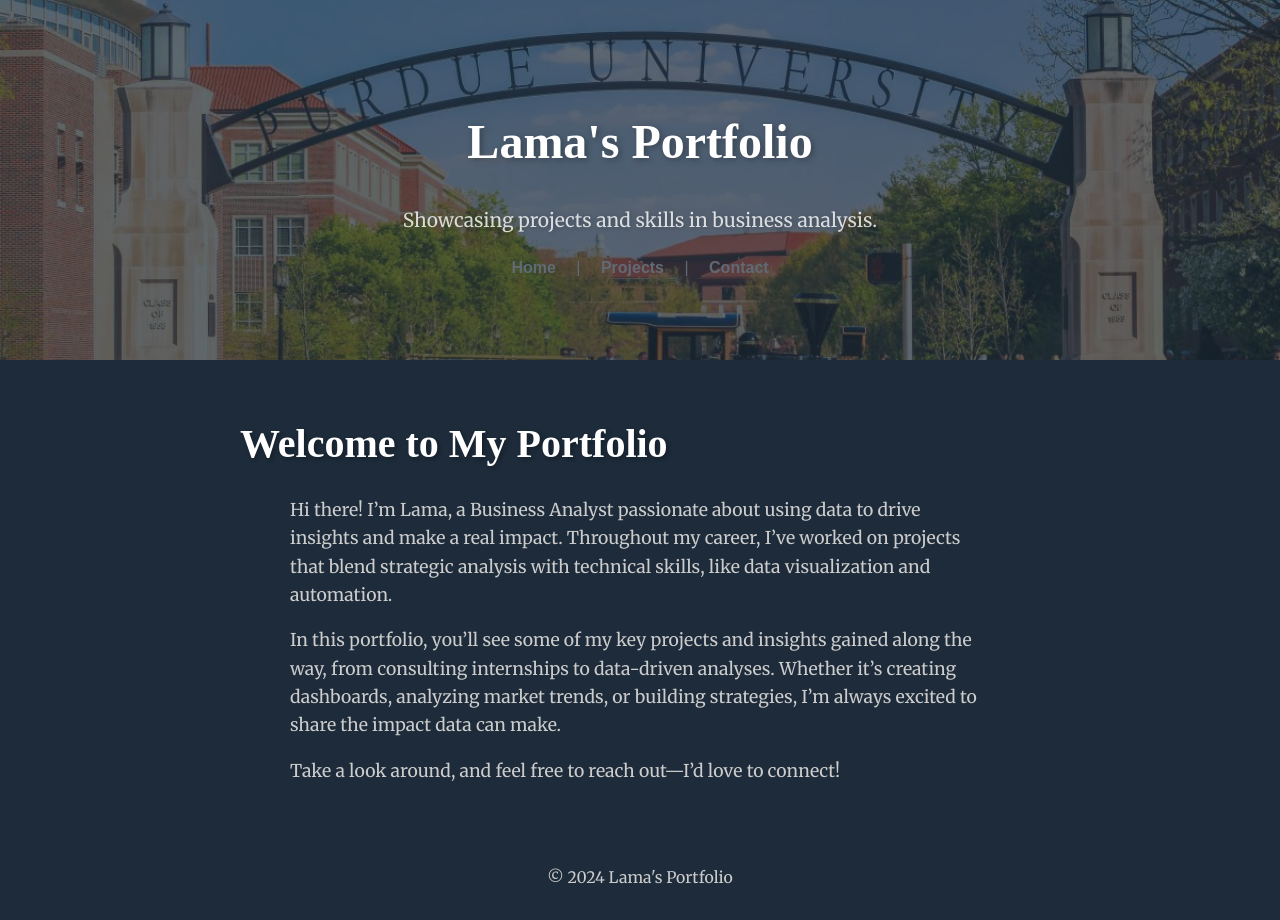
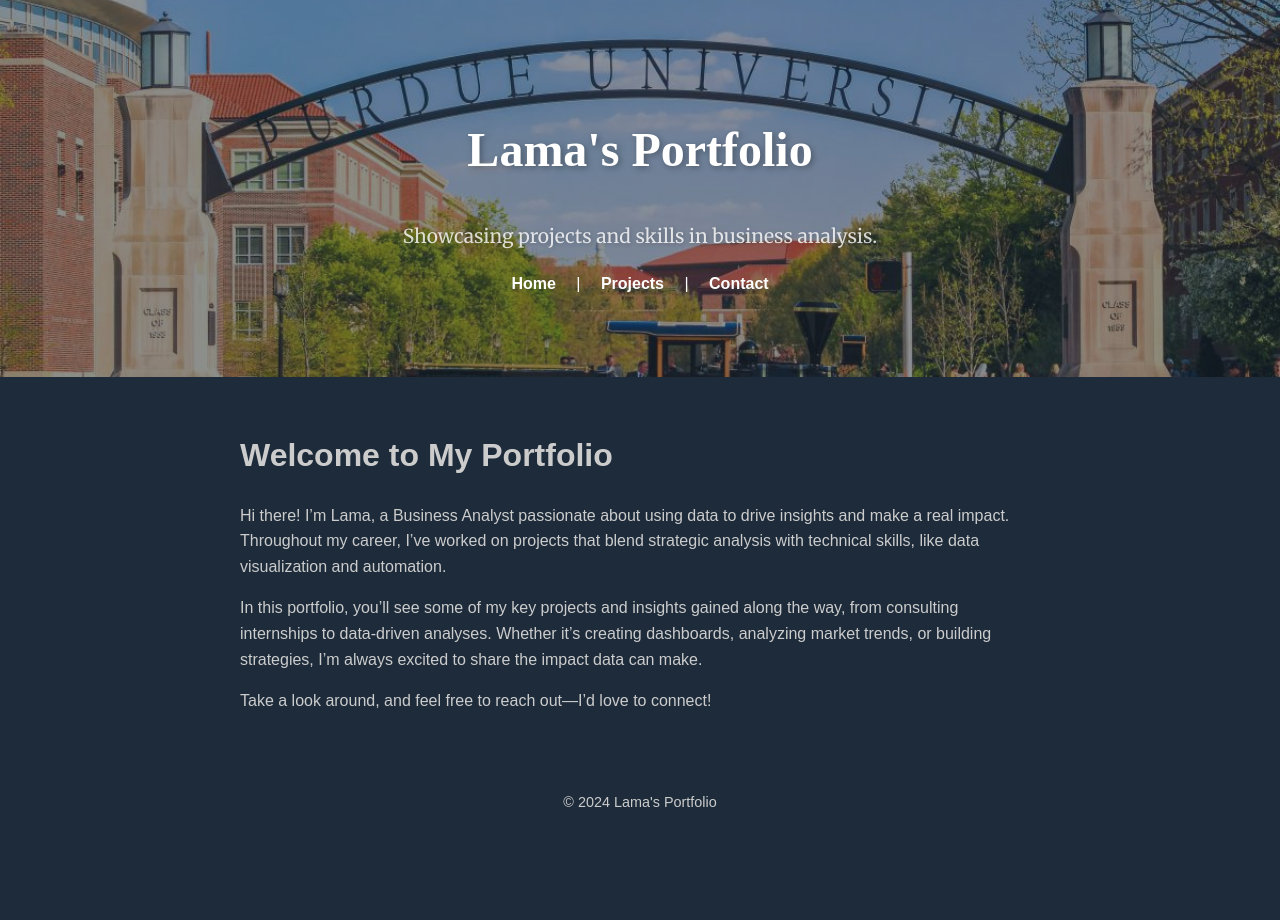
Before and after one commit to LamaJuraisi/Portfolio, a Jekyll site: the page built from index.md, in a window 1280 px wide. Built offline with Jekyll 4.4.1, drawn with Linux system fonts in a browser that asks for light colours; some web fonts are replaced.

Commit message:
Update main.css
new change to fix the tint

```diff
--- a/assets/css/main.css
+++ b/assets/css/main.css
@@ -18,15 +18,20 @@ header {
 }
 
 /* Overlay Effect with Updated Tint */
-header::before, .overlay {
+header::before {
   content: "";
   position: absolute;
   top: 0;
   left: 0;
   right: 0;
   bottom: 0;
-  background: rgba(29, 43, 58, 0.7); /* Stronger navy tint */
+  background: rgba(29, 43, 58, 0.5); /* Updated navy tint color */
   z-index: 0;
+}
+
+header h1, header p, header nav {
+  position: relative;
+  z-index: 1;
 }
 
 /* Header Content */
@@ -36,8 +41,6 @@ header h1 {
   color: white;
   text-shadow: 2px 2px 6px rgba(0, 0, 0, 0.3);
   font-weight: 800;
-  position: relative;
-  z-index: 1;
 }
 
 header p {
@@ -45,8 +48,6 @@ header p {
   font-size: 1.2em;
   color: rgba(255, 255, 255, 0.8);
   text-shadow: 1px 1px 4px rgba(0, 0, 0, 0.2);
-  position: relative;
-  z-index: 1;
 }
 
 /* Navigation Link Styling */
@@ -55,7 +56,6 @@ nav a {
   margin: 0 1em;
   font-weight: 600;
   text-decoration: none;
-  z-index: 1;
 }
 
 nav a:hover {
@@ -86,19 +86,8 @@ nav a:hover {
   left: 1em;
   font-family: 'Raleway', sans-serif;
   color: white;
-  z-index: 1;
   text-transform: uppercase;
   font-size: 0.9em;
-}
-
-.top-left-info h2 {
-  font-size: 1.2em;
-  margin: 0;
-}
-
-.top-left-info p {
-  font-size: 0.8em;
-  margin: 0;
 }
 
 /* Main Content Styling */
@@ -118,51 +107,3 @@ footer {
   font-size: 0.9em; /* Smaller font for footer */
   font-weight: normal; /* Remove bold */
 }
-
-/* Heading Styling */
-h1, h2 {
-  font-family: 'Markazi Text', serif;
-  color: white;
-}
-
-h1 {
-  font-size: 2.5em;
-  text-shadow: 2px 2px 4px rgba(0, 0, 0, 0.3);
-  margin: 0.5em 0;
-}
-
-h2 {
-  font-size: 2em;
-  text-shadow: 1px 1px 3px rgba(0, 0, 0, 0.2);
-  margin-bottom: 0.5em;
-}
-
-/* Paragraph and Link Styling */
-p {
-  font-family: 'Merriweather', serif;
-  font-size: 1.1em;
-  color: #CCCCCC;
-  max-width: 700px;
-  margin: 1em auto;
-}
-
-a {
-  color: white;
-  text-decoration: underline;
-}
-
-a.button {
-  display: inline-block;
-  font-size: 1.1em;
-  padding: 0.8em 2em;
-  background-color: transparent;
-  border: 2px solid white;
-  color: white;
-  text-transform: uppercase;
-  margin-top: 1em;
-}
-
-a.button:hover {
-  background-color: white;
-  color: #1D2B3A; /* Updated hover color for contrast */
-}
```
